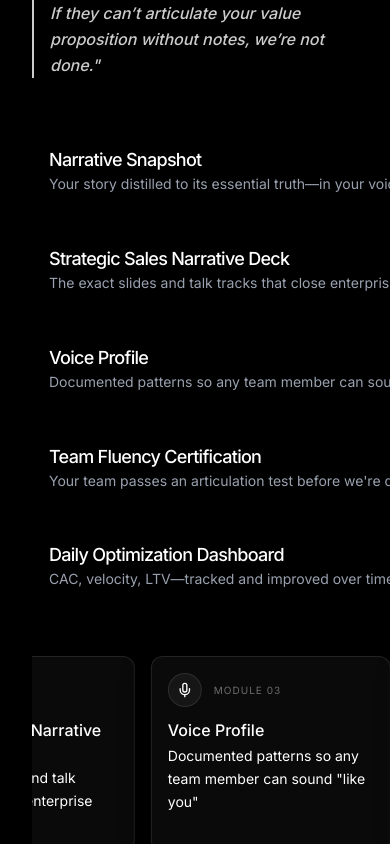
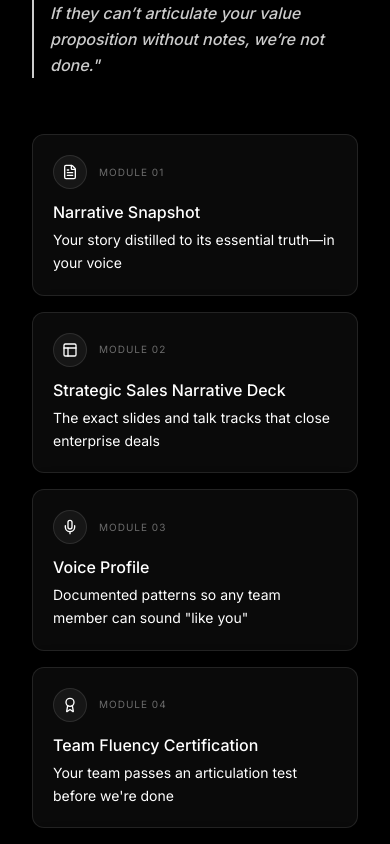
Before and after one commit to brandmultiplier/BrMul---Landing-Page-v1, a Next.js app: page / in a window 390 px wide. Shown: the part 6500-7344 px from the top of the page. Built offline with nearby package versions, Linux system fonts and the light colour scheme.

Commit message:
fix: NarrativeOS mobile — replace horizontal carousel with stacked cards, no overflow

```diff
--- a/src/components/sections/NarrativeOS.tsx
+++ b/src/components/sections/NarrativeOS.tsx
@@ -46,7 +46,7 @@ export default function NarrativeOS() {
     ];
 
     return (
-        <section ref={containerRef} className="relative min-h-screen w-full bg-bg-page flex items-center py-24 lg:py-32 overflow-x-clip">
+        <section ref={containerRef} className="relative min-h-screen w-full bg-bg-page flex items-center py-24 lg:py-32 overflow-hidden">
 
             {/* Background Elements */}
 
@@ -69,33 +69,27 @@ export default function NarrativeOS() {
                 </div>
 
                 <div className="grid lg:grid-cols-2 gap-12 lg:gap-24 items-center">
-                    {/* Left Column: Static List (No longer controls animation directly) */}
-                    <div className="relative z-10 space-y-5 sm:space-y-7">
+                    {/* Left Column: Static List — hidden on mobile, shown on md+ */}
+                    <div className="hidden md:block relative z-10 space-y-5 sm:space-y-7">
                         {deliverables.map((item, i) => (
                             <NarrativeItem
                                 key={i}
                                 item={item}
                                 index={i}
-                                // We pass the global "isInView" to highlight all items or cascade them if needed
-                                // helping the user see the connection, but the main "BAM" is the cards.
                                 show={isInView}
                             />
                         ))}
                     </div>
 
-                    {/* Mobile-only animated module strip */}
-                    <div className="md:hidden relative">
-                        <div className="relative overflow-hidden">
+                    {/* Mobile-only: simple stacked cards (no horizontal scroll) */}
+                    <div className="md:hidden relative z-10 space-y-4">
+                        {deliverables.map((item, i) => (
                             <motion.div
-                                className="flex gap-4"
-                                animate={{ x: ["0%", "-50%"] }}
-                                transition={{ duration: 22, repeat: Infinity, ease: "linear" }}
-                            >
-                                {[...Array(2)].map((_, setIndex) => (
-                                    deliverables.map((item, i) => (
-                                        <div
-                                            key={`mobile-${setIndex}-${i}`}
-                                            className="min-w-[240px] rounded-xl border border-white/10 bg-[#0A0A0A] px-4 py-4 shadow-[0_10px_30px_rgba(0,0,0,0.35)]"
+                                key={`mobile-${i}`}
+                                initial={{ opacity: 0, y: 20 }}
+                                animate={isInView ? { opacity: 1, y: 0 } : {}}
+                                transition={{ delay: i * 0.1 }}
+                                className="rounded-xl border border-white/10 bg-[#0A0A0A] px-5 py-5 shadow-[0_10px_30px_rgba(0,0,0,0.35)]"
                             >
                                 <div className="flex items-center gap-3 mb-3">
                                     <div className="p-2 rounded-full bg-white/5 border border-white/10 text-white">
@@ -105,17 +99,14 @@ export default function NarrativeOS() {
                                         Module 0{i + 1}
                                     </div>
                                 </div>
-                                            <div className="text-base font-medium text-white leading-snug mb-1">
+                                <div className="text-base font-medium text-white leading-snug mb-1.5">
                                     {item.title}
                                 </div>
                                 <div className="text-sm text-text-secondary leading-relaxed">
                                     {item.desc}
                                 </div>
-                                        </div>
-                                    ))
+                            </motion.div>
                         ))}
-                            </motion.div>
-                        </div>
                     </div>
 
                     {/* Right Column: Card Fan (Triggers on Section View) */}
```
Lines whose indentation alone changed are shown as unchanged.
